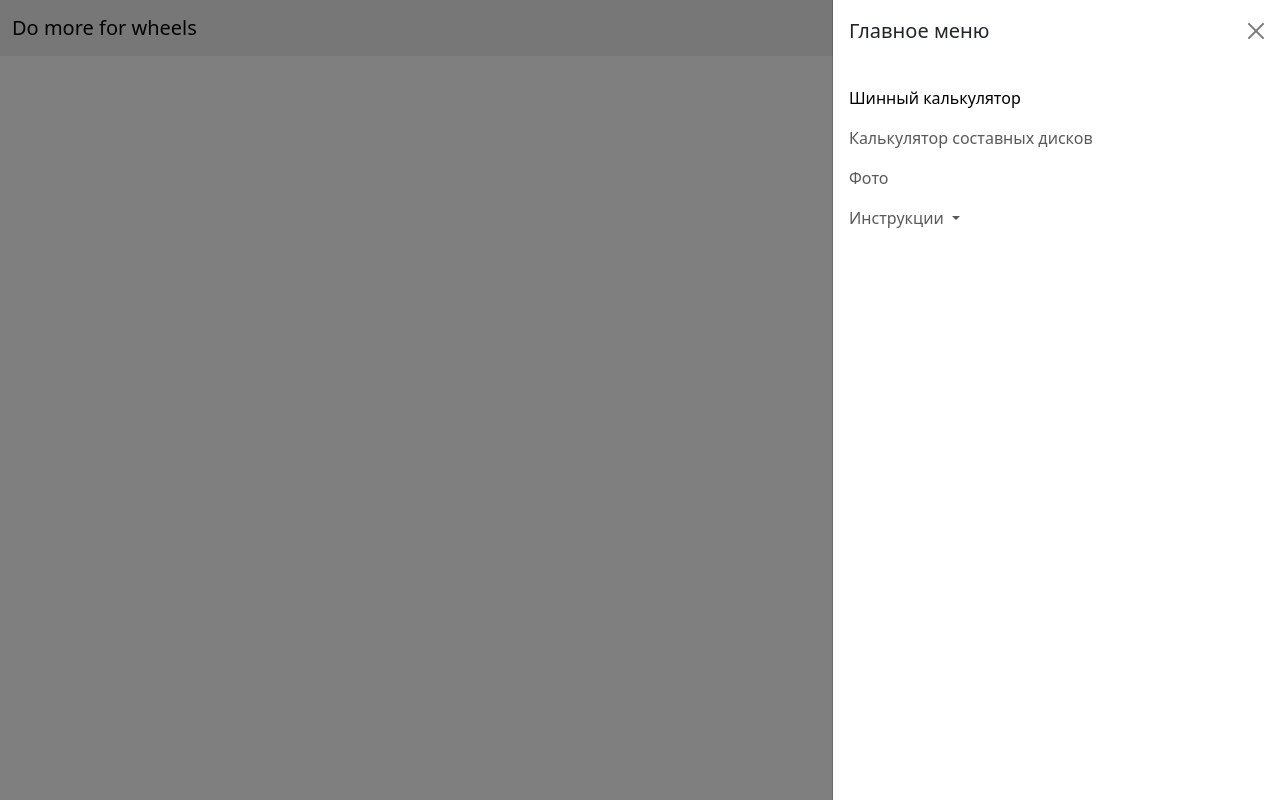
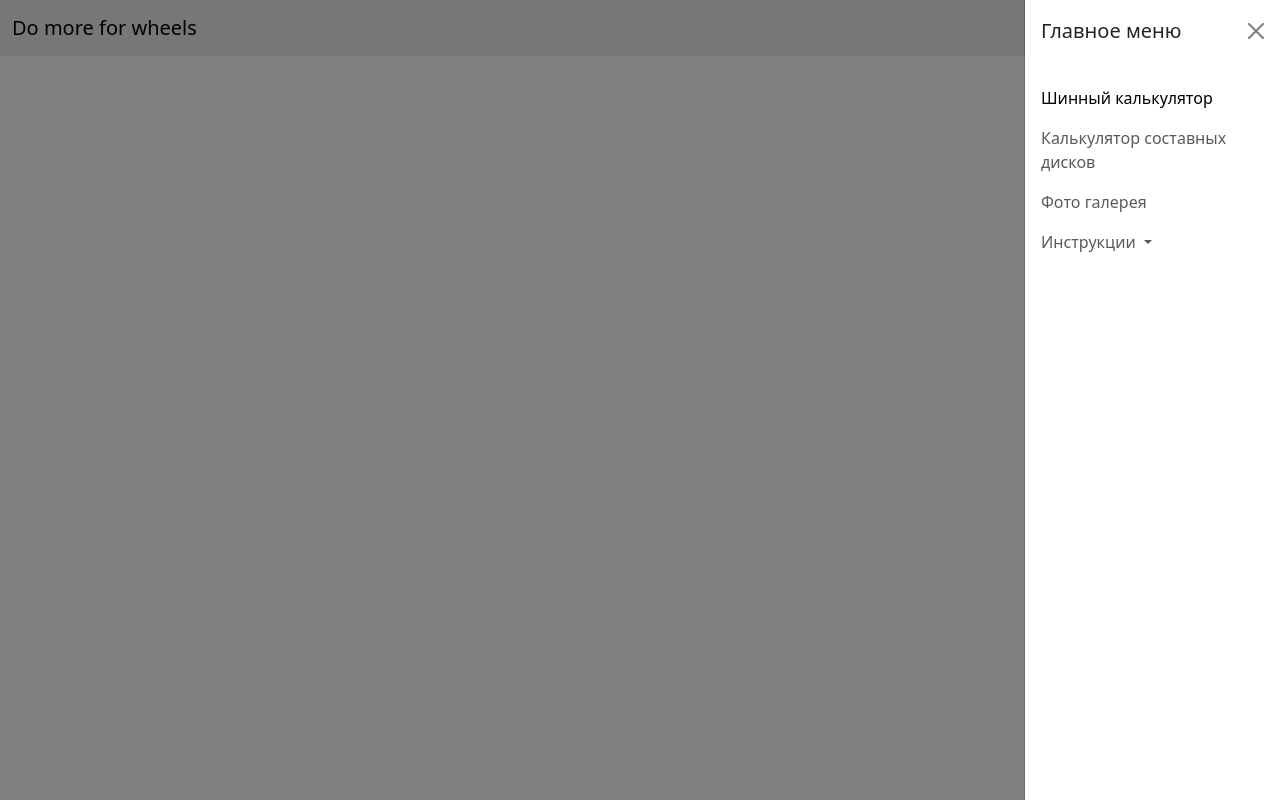
Before and after one commit to dt0027/DMWheel, a PHP site: page /page-gallery/index.php in a window 1280 px wide, after a click that opens the changed part. Run offline with PHP 8.4, Linux system fonts and the light colour scheme.

Commit message:
fav-icon и страница с изображениями

```diff
--- a/css/style.css
+++ b/css/style.css
@@ -196,17 +207,14 @@ p {
     .form_data {
         flex: auto;
     }
-    .mainNaV { /*Большой бургер:*/
-        position: relative;
-        left: 50%;
-        margin-left: -200px;
-        margin-top: 1%;
-        width: 400px;
-        height: 300px;
-        font-size: 160px;
+    #offcanvasNavbar {
+        width: 20%;
     }
-    #offcanvasNavbar {
-        width: 35%;
+    #information_main {
+        height: 64px;
+    }
+    .main-info-top {
+        font-size: 20px;
     }
     #information_briefly .container {
         width: 700px;
--- a/include/header.php
+++ b/include/header.php
@@ -4,6 +4,25 @@
     <meta charset="UTF-8">
     <meta name="viewport" content="width=device-width, initial-scale=1">
     <title><?=$titlePage?></title>
+    <meta name="description" content="Удобный шинный калькулятор и калькулятор составных дисков. Расчет параметров шин, вылета, полок и подбор оптимальных размеров для вашего авто. Галерея с примерами.">
+    <meta name="keywords" content="шинный калькулятор, калькулятор дисков, расчет полок, вылет диска, подбор шин, составные диски, автотюнинг, параметры дисков, калькулятор вылета диска">
+
+    <meta name="robots" content="index, follow">
+<!--    <meta name="robots" content="noindex, nofollow"> если нужно скрыть страницу от поисковиков-->
+    <!-- Open Graph для соцсетей -->
+    <meta property="og:title" content="Онлайн шинный калькулятор и расчет дисков">
+    <meta property="og:description" content="Быстрый расчет параметров шин и дисков. Калькулятор составных дисков и галерея примеров.">
+    <meta property="og:type" content="website">
+    <meta property="og:url" content="https://lil-lip.ru/"> <!-- замени на свой URL -->
+    <meta property="og:image" content="https://example.com/images/preview.jpg"> <!-- превью для соцсетей -->
+
+    <link rel="icon" type="image/png" href="/img/inner_file/my-favicon/favicon-96x96.png" sizes="96x96" />
+    <link rel="icon" type="image/svg+xml" href="/img/inner_file/my-favicon/favicon.svg" />
+    <link rel="shortcut icon" href="/img/inner_file/my-favicon/favicon.ico" />
+    <link rel="apple-touch-icon" sizes="180x180" href="/img/inner_file/my-favicon/apple-touch-icon.png" />
+    <meta name="apple-mobile-web-app-title" content="Lil Lip Калькулятор для дисков" />
+    <link rel="manifest" href="/img/inner_file/my-favicon/site.webmanifest" />
+
     <link href="https://cdn.jsdelivr.net/npm/bootstrap@5.3.0/dist/css/bootstrap.min.css" rel="stylesheet"
           integrity="sha384-9ndCyUaIbzAi2FUVXJi0CjmCapSmO7SnpJef0486qhLnuZ2cdeRhO02iuK6FUUVM" crossorigin="anonymous">
     <link rel="stylesheet" href="/css/style.css?<?=filemtime($_SERVER['DOCUMENT_ROOT'] . '/css/style.css')?>">
@@ -33,7 +52,7 @@
                                 <a class="nav-link" href="#">Калькулятор составных дисков</a>
                             </li>
                             <li class="nav-item">
-                                <a class="nav-link" href="#">Фото</a>
+                                <a class="nav-link" href="/page-gallery/">Фото галерея</a>
                             </li>
                             <li class="nav-item dropdown">
                                 <a class="nav-link dropdown-toggle" href="#" role="button" data-bs-toggle="dropdown"
--- a/index.php
+++ b/index.php
@@ -3,7 +3,7 @@ $titlePage = 'Главная';
 include_once $_SERVER['DOCUMENT_ROOT'] . '/include/header.php';
 ?>
 
-<h1>Шинный калькулятор</h1>
+
 
 <?php
 include_once $_SERVER['DOCUMENT_ROOT'] . '/include/footer.php';
--- a/js/calc.js
+++ b/js/calc.js
@@ -160,6 +160,8 @@ function myPaint(number = 1, color = '#5c636a') {
     if ((!isNaN(diamTire[1]) && diamTire[1] !== null) || (!isNaN(diamTire[2])  && diamTire[2] !== null)) {
         document.getElementById('tire-change' + number).innerHTML = allDiam.toFixed(1) + ' мм';
     }
+
+
     // Разница диаметров шин
     if (!isNaN(diamTire[1]) && !isNaN(diamTire[2]) && diamTire[1] !== null && diamTire[2] !== null) {
         let deltaWheel = diamTire[2] - diamTire[1];
--- /dev/null
+++ b/page-gallery/index.php
@@ -0,0 +1,17 @@
+<?php
+$titlePage = 'Галерея фото с примерами';
+include_once $_SERVER['DOCUMENT_ROOT'] . '/include/header.php';
+?>
+
+<section id="page-section">
+    <div class="container">
+        <div class="row text-center">
+            <h2>Галерея фото</h2>
+        </div>
+
+    </div>
+</section>
+    <script src="/js/calc.js?<?=filemtime($_SERVER['DOCUMENT_ROOT'] . '/js/calc.js')?>"></script>
+<?php
+include_once $_SERVER['DOCUMENT_ROOT'] . '/include/footer.php';
+?>
```
Also changed, not shown: other parts of css/style.css (+26 -15 lines), tire-calculator/index.php (+8 -8 lines), img/canvas_background.svg (deleted).
